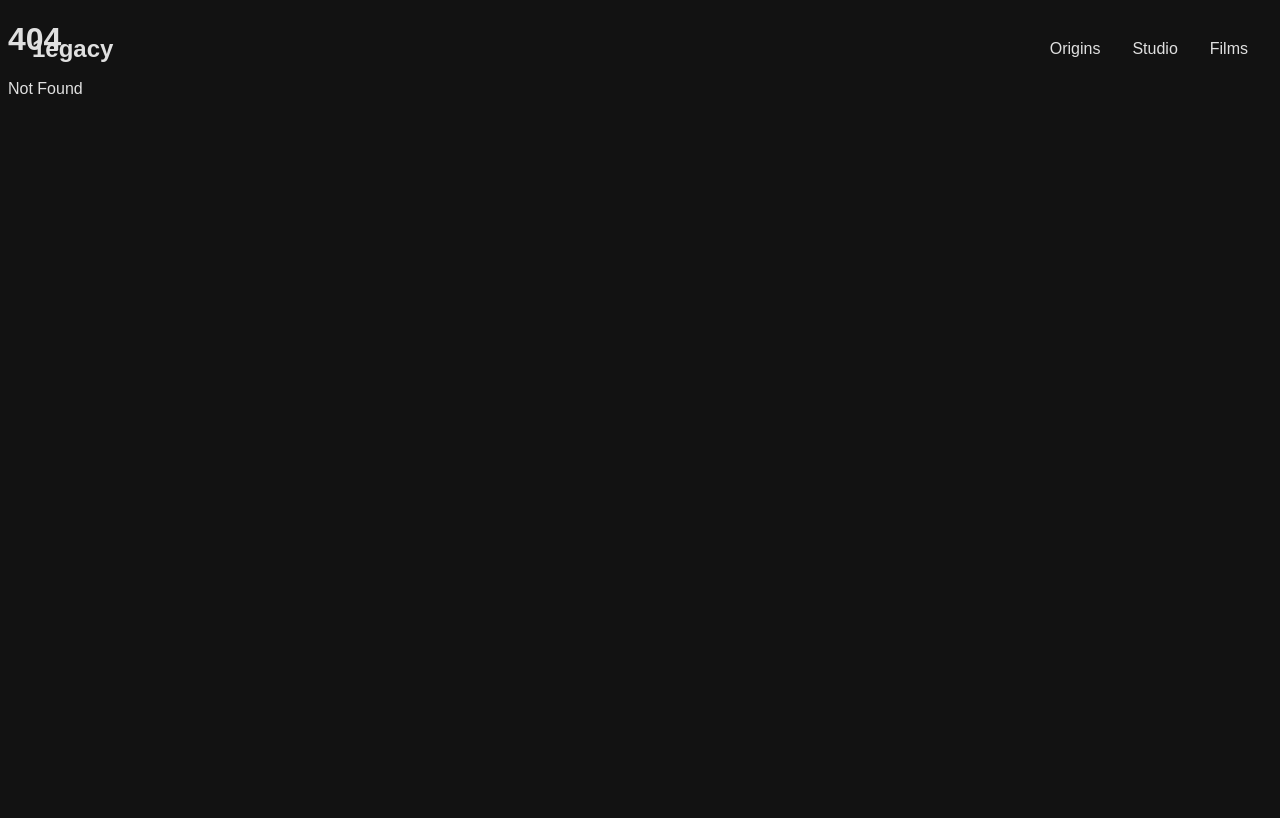
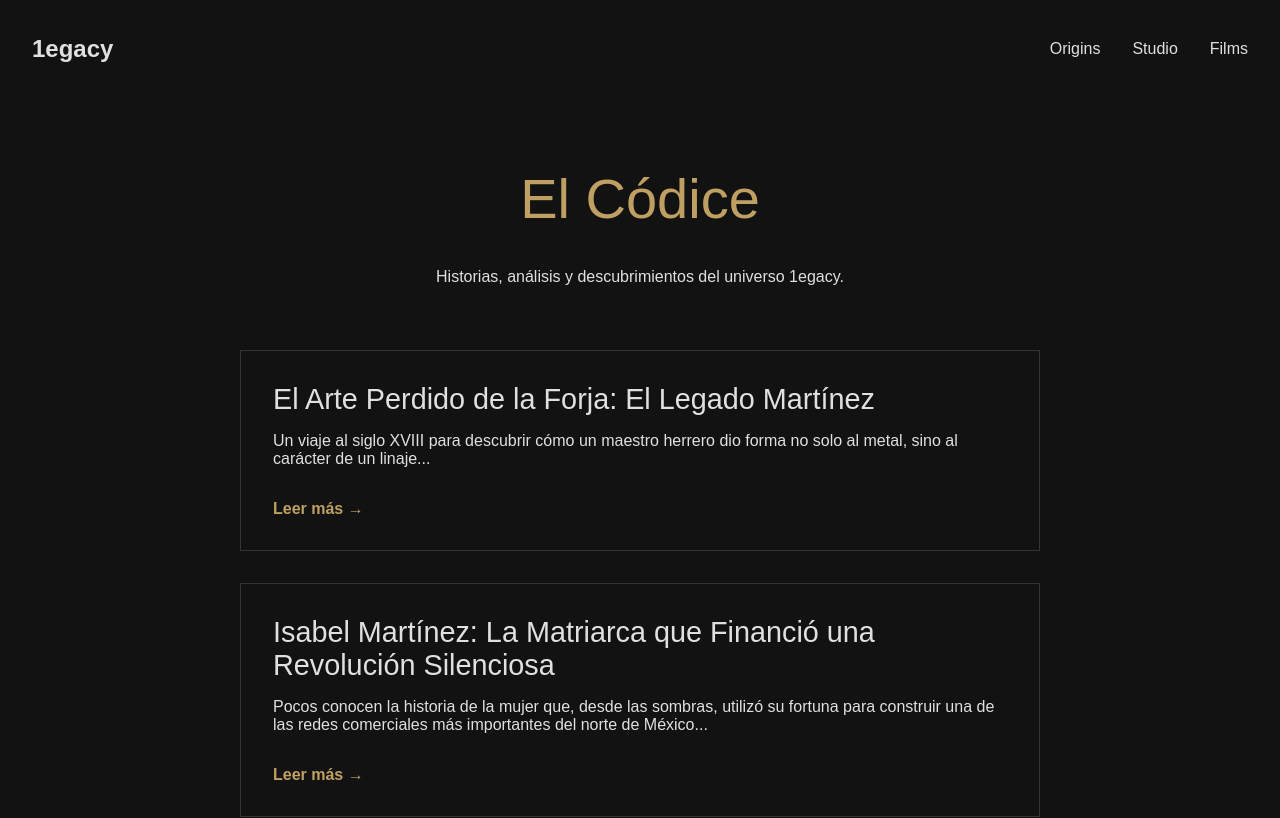
Before and after one commit to edgarcasasc/1egacy-frontend, a SvelteKit app: page /blog in a window 1280 px wide. Before the commit this address had no page. Shown: the top 818 px of the page. Built offline with nearby package versions, Linux system fonts and the light colour scheme.

Commit message:
FEATURE: Creada la estructura completa del blog con índice y plantilla de artículo

```diff
--- /dev/null
+++ b/src/routes/blog/+page.svelte
@@ -0,0 +1,91 @@
+<script>
+  // Datos de ejemplo. Más adelante, vendrán de una base de datos.
+  const posts = [
+    {
+      slug: 'el-arte-perdido-de-la-forja',
+      title: 'El Arte Perdido de la Forja: El Legado Martínez',
+      date: '10 de Octubre, 2025',
+      snippet: 'Un viaje al siglo XVIII para descubrir cómo un maestro herrero dio forma no solo al metal, sino al carácter de un linaje...'
+    },
+    {
+      slug: 'isabel-martinez-la-matriarca',
+      title: 'Isabel Martínez: La Matriarca que Financió una Revolución Silenciosa',
+      date: '3 de Octubre, 2025',
+      snippet: 'Pocos conocen la historia de la mujer que, desde las sombras, utilizó su fortuna para construir una de las redes comerciales más importantes del norte de México...'
+    },
+    {
+      slug: 'los-garza-y-la-fundacion',
+      title: 'Los Garza y la Fundación de Monterrey',
+      date: '28 de Septiembre, 2025',
+      snippet: 'Más allá de los mitos, exploramos los documentos originales que narran el papel crucial del linaje Garza en los primeros días de la ciudad.'
+    }
+  ];
+</script>
+
+<div class="blog-container">
+  <div class="blog-header">
+    <h1>El Códice</h1>
+    <p>Historias, análisis y descubrimientos del universo 1egacy.</p>
+  </div>
+
+  <div class="posts-list">
+    {#each posts as post}
+      <a href="/blog/{post.slug}" class="post-card">
+        <h2>{post.title}</h2>
+        <p>{post.snippet}</p>
+        <span>Leer más &rarr;</span>
+      </a>
+    {/each}
+  </div>
+</div>
+
+<style>
+  .blog-container {
+    max-width: 800px;
+    margin: 0 auto;
+    padding: 120px 2rem 60px 2rem; /* Padding superior para dejar espacio a la Navbar */
+  }
+
+  .blog-header {
+    text-align: center;
+    margin-bottom: 4rem;
+  }
+
+  .blog-header h1 {
+    font-size: 3.5rem;
+    font-weight: 300;
+    color: #c0a062;
+  }
+
+  .posts-list {
+    display: grid;
+    gap: 2rem;
+  }
+
+  .post-card {
+    display: block;
+    padding: 2rem;
+    border: 1px solid #333;
+    text-decoration: none;
+    color: #e0e0e0;
+    transition: all 0.3s ease;
+  }
+
+  .post-card:hover {
+    border-color: #c0a062;
+    transform: translateY(-5px);
+  }
+
+  .post-card h2 {
+    font-size: 1.8rem;
+    font-weight: 300;
+    margin: 0 0 1rem 0;
+  }
+
+  .post-card span {
+    display: inline-block;
+    margin-top: 1rem;
+    font-weight: bold;
+    color: #c0a062;
+  }
+</style>
--- /dev/null
+++ b/src/routes/blog/[slug]/+page.svelte
@@ -0,0 +1,51 @@
+<script>
+  // Importa una herramienta de SvelteKit que nos da información sobre la página actual.
+  import { page } from '$app/stores';
+
+  // SvelteKit automáticamente pone el valor del [slug] (ej: 'el-arte-perdido-de-la-forja')
+  // en un objeto llamado 'params'. Lo extraemos de ahí.
+  // El signo '$' al principio es para que la variable se actualice automáticamente.
+  const slug = $page.params.slug;
+
+  // Creamos un título simple y legible a partir del slug, reemplazando guiones
+  // por espacios y poniendo la primera letra de cada palabra en mayúscula.
+  const title = slug.replace(/-/g, ' ').replace(/\b\w/g, l => l.toUpperCase());
+</script>
+
+<article class="post-container">
+  <h1>{title}</h1>
+
+  <div class="post-content">
+    <p>
+      Este es el comienzo del artículo. Lorem ipsum dolor sit amet, consectetur adipiscing elit.
+      Sed do eiusmod tempor incididunt ut labore et dolore magna aliqua. Ut enim ad minim veniam,
+      quis nostrud exercitation ullamco laboris nisi ut aliquip ex ea commodo consequat.
+    </p>
+    <p>
+      Duis aute irure dolor in reprehenderit in voluptate velit esse cillum dolore eu fugiat nulla pariatur.
+      Excepteur sint occaecat cupidatat non proident, sunt in culpa qui officia deserunt mollit anim id est laborum.
+    </p>
+  </div>
+</article>
+
+<style>
+  .post-container {
+    max-width: 700px;
+    margin: 0 auto;
+    padding: 150px 2rem 60px 2rem;
+  }
+
+  h1 {
+    font-size: 3rem;
+    font-weight: 300;
+    text-align: center;
+    line-height: 1.2;
+    margin-bottom: 3rem;
+  }
+
+  .post-content p {
+    font-size: 1.1rem;
+    line-height: 1.8;
+    margin-bottom: 1.5rem;
+  }
+</style>
```
Also changed, not shown: src/routes/origins/+page.svelte (+65 -129 lines).
